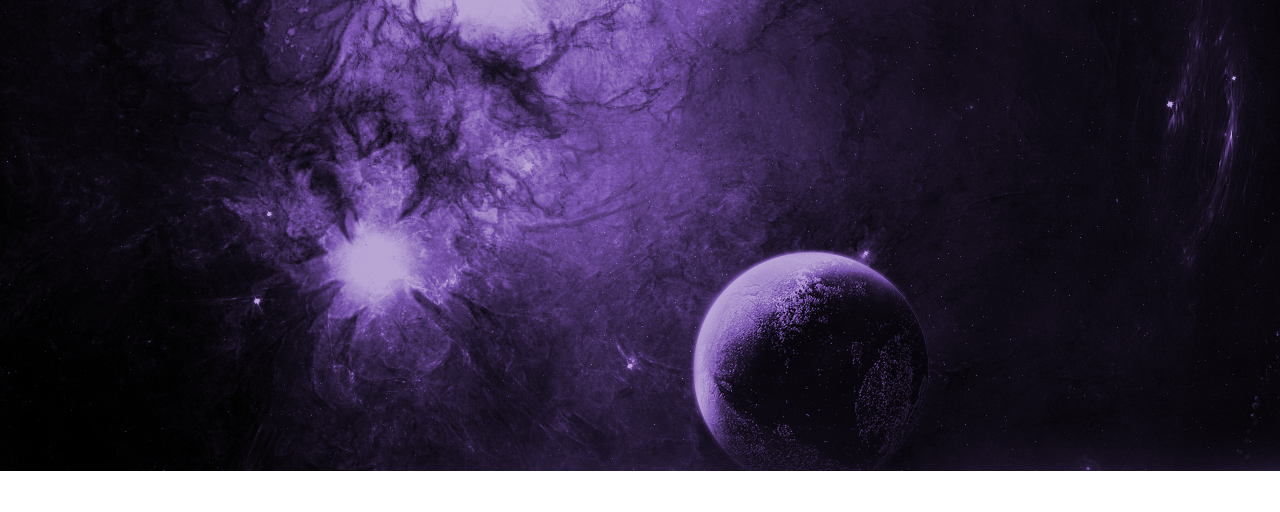
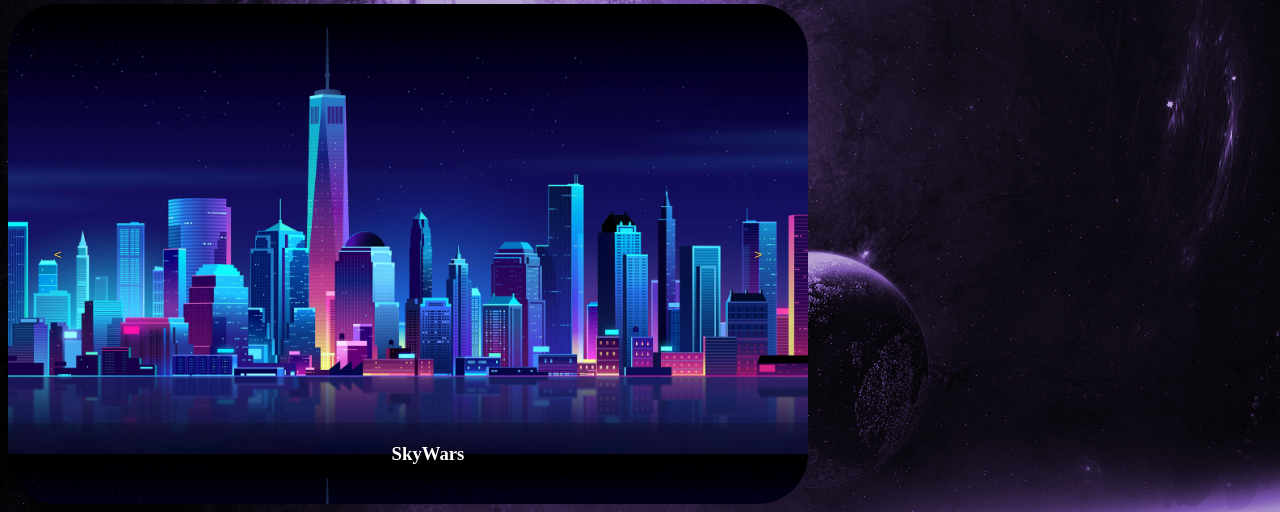
Before and after one commit to JRDelZur/Optical-web, a plain HTML site: page index.html in a window 1280 px wide. Shown: the part 329-841 px from the top of the page. Before the commit the page ends 800 px from the top, so only its background shows below. Drawn offline with Linux system fonts and the light colour scheme.

Commit message:
Se agrego carrusel de imagenes con imagenes de prueba

```diff
--- a/index.html
+++ b/index.html
@@ -8,6 +8,7 @@
       <meta property="og:title" content="Optical" />
       <meta property="og:image" content="https://fed66b08-71c1-404f-9e5a-c235262a097d.id.repl.co/img/Optical.png" />
       <meta property="og:description" content="Pagina Oficial De Optical Network" />
+<script src="script.js"></script>
     </head>
     <body background="./img/background.jpg">
         <header>
@@ -23,9 +24,28 @@
 
         <section>
             <h1 class="titulos1">¿Quienes somos?</h1>
+            <div class="slider">
+            <div class="slide" id="first">
+                <h3 id="h3c">SkyWars</h3>
+            </div>
+            <div class="slide" id="second">
+                <h3 id="h3c">BedWars</h3>
+            </div>
+            <div class="slide" id="third">
+                <h3 id="h3c">The Bridge</h3>
+            </div>
+            <button class="buttoncar" id="check-left" onclick="moveSlide(1)">
+                <span class="material-icons" id="spanc">
+                    <
+                </span>
+            </button>
+            <button class="buttoncar" id="check-right" onclick="moveSlide(-1)">
+                <span class="material-icons" id="spanc">
+                    >
+                </span>
+            </button>
+        </div>
         </section>
-
-
 
     </body>
 </html>
--- a/script.js
+++ b/script.js
@@ -0,0 +1,11 @@
+let position = 0;
+
+function moveSlide(direction) {
+    const newPosition = position + direction;
+    position = newPosition < -2 ? 0 : newPosition == 1 ? -2 : newPosition;
+
+    const slides = document.getElementsByClassName('slide');
+    Array.from(slides).forEach((slide) => {
+        slide.style.transform = `translateX(${100*position}%)`;
+    });
+}
--- a/style.css
+++ b/style.css
@@ -54,7 +54,7 @@
     transform: scaleX(1);
   }
   to {
-    transform: scaleX(1.05);
+    transform: scaleX(1.02);
   }
 }
 
@@ -125,7 +125,7 @@
   }
   .boton1 {
     border: 1px solid #2e7d8b; /*anchura, estilo y color borde*/
-    padding: 10px; /*espacio alrededor texto*/
+    padding: 10px; /*espaci alrededor texto*/
     background-color: #2e7d8b; /*color botón*/
     color: #ffffff; /*color texto*/
     text-decoration: none; /*decoración texto*/
@@ -143,3 +143,64 @@
       font-family: 'Helvetica', sans-serif; /*tipografía texto*/
       border-radius: 50px; /*bordes redondos*/
       }
+/*
+Fonts
+*/
+
+/*
+Fonts
+*/
+
+.slider{
+  width: 800px;
+  height: 500px;
+  overflow: hidden;
+  white-space: nowrap;
+  position: relative;
+  border-radius: 50px;
+}
+.slide{
+  display: inline-block;
+  width: 100%;
+  height: 100%;
+  background-size: 100%;
+  transition: all 0.5s ease;
+}
+#first{
+  background-image: url(./img/1.jpg);
+}
+#second {
+  background-image: url(./img/2.jpg);
+}
+#third{
+  background-image: url(./img/3.jpg);
+}
+#check-left{
+  left: 5%;
+}
+#check-right{
+  right: 5%;
+}
+.buttoncar{
+  position: absolute;
+  top: 50%;
+  transform: translateY(-50%);
+  outline: none;
+  background-color: transparent;
+  border: none;
+  cursor: pointer;
+}
+#spanc{
+  color: #FFCA52;
+  text-shadow: 0px 0px 3px #080008;
+}
+#h3c{
+  position: absolute;
+  text-align: center;
+  width: 100%;
+  bottom: 0;
+  padding: 20px;
+  background: rgba(0, 0, 0, 0.2);
+  color: white;
+  text-shadow: 0px 0px 3px #080008;
+}
```
Also changed, not shown: tienda.html (+2 -1 lines), Minecraft.ttf (added), contacto.html (line endings or trailing spaces), img/1.jpg (added), img/2.jpg (added), img/3.jpg (added), pixels.ttf (added).
